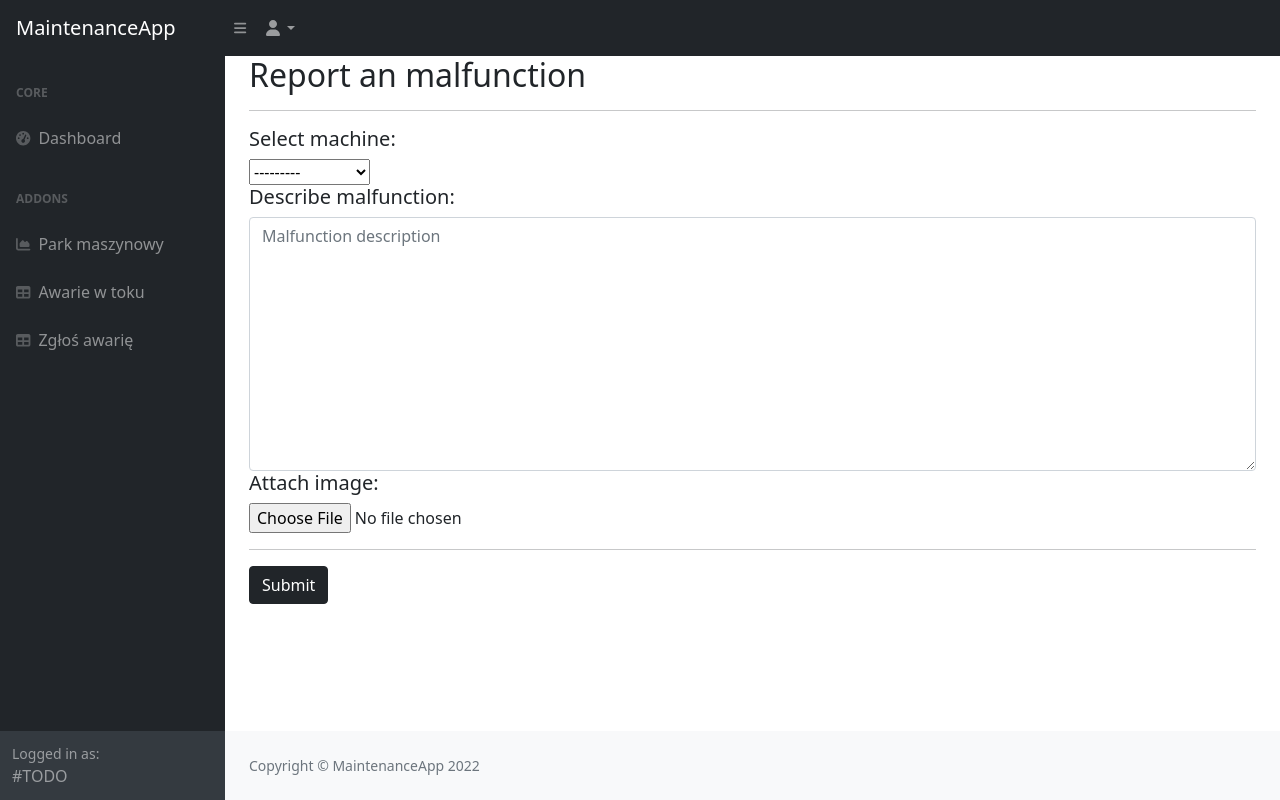
After one commit to d-gorecki/MaintenanceApp, a Django app: page /malfunctions/report/ in a window 1280 px wide. The commit adds this page. Run offline with Django 4.2, Linux system fonts and the light colour scheme; data comes from the database, SQL or seed files in the repository; both versions use the stored data as it was after the commit; some libraries are stand-ins or nearby versions.

Commit message:
feat: malfunction report form added

```diff
--- a/maintenance_app/machines/models.py
+++ b/maintenance_app/machines/models.py
@@ -23,3 +23,6 @@ class Machine(models.Model):
     machine_status = models.CharField(
         max_length=32, choices=STATUS, default="available"
     )
+
+    def __str__(self):
+        return f"{self.factory_number}: {self.name}"
--- a/maintenance_app/machines/templates/machines/machines_comparison.html
+++ b/maintenance_app/machines/templates/machines/machines_comparison.html
@@ -1,5 +1,7 @@
 {% extends 'maintenance/base.html' %}
 {% block content %}
+<h2>Machine park</h2>
+<hr>
 <div class="card mb-4">
     <div class="card-header">
         <i class="fas fa-table me-1"></i>
--- a/maintenance_app/maintenance/templates/maintenance/base.html
+++ b/maintenance_app/maintenance/templates/maintenance/base.html
@@ -102,6 +102,10 @@
                                 <div class="sb-nav-link-icon"><i class="fas fa-table"></i></div>
                                 Awarie w toku
                             </a>
+                            <a class="nav-link" href="{% url 'malfunctions_report' %}">
+                                <div class="sb-nav-link-icon"><i class="fas fa-table"></i></div>
+                                Zgłoś awarię
+                            </a>
                         </div>
                     </div>
                     <div class="sb-sidenav-footer">
@@ -113,10 +117,6 @@
             <div id="layoutSidenav_content">
                 <main>
                     <div class="container-fluid px-4">
-                        <h1 class="mt-4">Panel główny</h1>
-                        <ol class="breadcrumb mb-4">
-                            <li class="breadcrumb-item active">Dashboard</li>
-                        </ol>
                         {% block content %}
                         {% endblock %}
 
@@ -162,6 +162,7 @@
                         -->
                         <!-- ^^ potentially use later as grid cards -->
 
+                        <!--
                         <div class="row">
                             <div class="col-xl-6">
                                 <div class="card mb-4">
@@ -182,7 +183,7 @@
                                 </div>
                             </div>
                         </div>
-
+                        -->
                     </div>
                 </main>
                 <footer class="py-4 bg-light mt-auto">
@@ -195,10 +196,8 @@
             </div>
         </div>
         <script src="https://cdn.jsdelivr.net/npm/bootstrap@5.1.3/dist/js/bootstrap.bundle.min.js" crossorigin="anonymous"></script>
-        <script src="js/scripts.js"></script>
+        <script src="{% static 'base.js' %}"></script>
         <script src="https://cdnjs.cloudflare.com/ajax/libs/Chart.js/2.8.0/Chart.min.js" crossorigin="anonymous"></script>
-        <script src="assets/demo/chart-area-demo.js"></script>
-        <script src="assets/demo/chart-bar-demo.js"></script>
         <script src="https://cdn.jsdelivr.net/npm/simple-datatables@latest" crossorigin="anonymous"></script>
         <script src="https://cdn.jsdelivr.net/npm/chart.js@2.9.3/dist/Chart.min.js"></script>
     </body>
--- a/maintenance_app/maintenance_app/settings.py
+++ b/maintenance_app/maintenance_app/settings.py
@@ -43,6 +43,7 @@ INSTALLED_APPS = [
     "django.contrib.messages",
     "django.contrib.staticfiles",
     "django_extensions",
+    "crispy_forms",
 ]
 
 MIDDLEWARE = [
@@ -130,3 +131,4 @@ DEFAULT_AUTO_FIELD = "django.db.models.BigAutoField"
 MEDIA_URL = "media/"
 MEDIA_ROOT = BASE_DIR / "media"
 AUTH_USER_MODEL = "users.User"
+CRISPY_TEMPLATE_PACK = "uni_form"
--- a/maintenance_app/maintenance_app/urls.py
+++ b/maintenance_app/maintenance_app/urls.py
@@ -15,9 +15,11 @@ Including another URLconf
 """
 from django.contrib import admin
 from django.urls import path, include
+from machines import views as machines_views
 
 
 urlpatterns = [
+    path("", machines_views.machines_comparison),
     path("admin/", admin.site.urls),
     path("machines/", include("machines.urls")),
     path("malfunctions/", include("malfunctions.urls")),
--- /dev/null
+++ b/maintenance_app/malfunctions/forms.py
@@ -0,0 +1,14 @@
+from django import forms
+from machines.models import Machine
+
+
+class ReportForm(forms.Form):
+    machine = forms.ModelChoiceField(
+        queryset=Machine.objects.all(), help_text="Machine"
+    )
+    description = forms.CharField(
+        widget=forms.Textarea(
+            attrs={"class": "form-control", "placeholder": "Malfunction description"}
+        )
+    )
+    image = forms.ImageField(required=False)
--- a/maintenance_app/malfunctions/templates/malfunctions/malfunctions_pending.html
+++ b/maintenance_app/malfunctions/templates/malfunctions/malfunctions_pending.html
@@ -1,5 +1,7 @@
 {% extends 'maintenance/base.html' %}
 {% block content %}
+<h2>Pending malfunctions</h2>
+<hr>
 <div class="card mb-4">
     <div class="card-header">
         <i class="fas fa-table me-1"></i>
--- /dev/null
+++ b/maintenance_app/malfunctions/templates/malfunctions/malfunctions_report.html
@@ -0,0 +1,24 @@
+{% extends 'maintenance/base.html' %}
+{% load crispy_forms_tags %}
+{% block content %}
+<h2>Report an malfunction</h2>
+<hr>
+<form action="\malfunctions\pending\" method="post">
+    {% csrf_token %}
+    <div class="form-group">
+        <h5>Select machine:</h5>
+        {{ form.machine }}
+    </div>
+    <div class="form-group">
+        <h5>Describe malfunction:</h5>
+        {{ form.description}}
+    </div>
+    <div class="form-group">
+        <h5>Attach image:</h5>
+        {{ form.image}}
+    </div>
+    <hr>
+    <button type="submit" class="btn btn-dark">Submit</button>
+</form>
+
+{% endblock %}
--- a/maintenance_app/malfunctions/urls.py
+++ b/maintenance_app/malfunctions/urls.py
@@ -1,7 +1,8 @@
 from django.urls import path
-from .views import malfunctions_pending
+from .views import malfunctions_pending, malfunctions_report
 
 
 urlpatterns = [
-    path("", malfunctions_pending, name="malfunctions_pending"),
+    path("pending/", malfunctions_pending, name="malfunctions_pending"),
+    path("report/", malfunctions_report, name="malfunctions_report"),
 ]
--- a/maintenance_app/malfunctions/views.py
+++ b/maintenance_app/malfunctions/views.py
@@ -1,5 +1,7 @@
 from django.shortcuts import render
 from .models import MalfunctionReport, MalfunctionPending
+from .forms import ReportForm
+from users.models import User
 
 
 def malfunctions_pending(request):
@@ -7,3 +9,26 @@ def malfunctions_pending(request):
     context = {"malfunctions": malfunctions}
 
     return render(request, "malfunctions/malfunctions_pending.html", context)
+
+
+def malfunctions_report(request):
+    form = ReportForm()
+    user = User.objects.first()  # TODO: pass logged user
+
+    if request.method == "POST":
+        form = ReportForm(request.POST)
+        if form.is_valid():
+            malfunction_report = MalfunctionReport(
+                machine=form.cleaned_data.get("machine_multiple_field"),
+                user=user,
+                description=form.cleaned_data.get("description"),
+                image=form.cleaned_data.get("image"),
+            )
+            malfunction_report.save()
+        else:
+            pass
+            # print(form.errors)
+
+    context = {"form": form}
+
+    return render(request, "malfunctions/malfunctions_report.html", context)
```
Also changed, not shown: maintenance_app/db.sqlite3.
